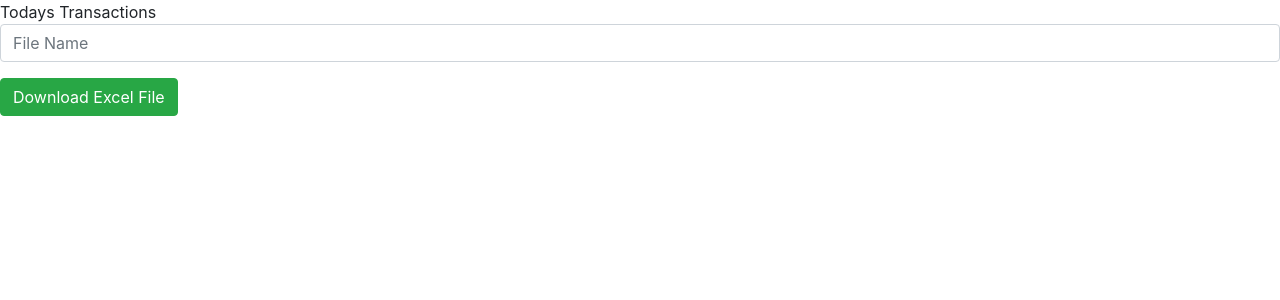
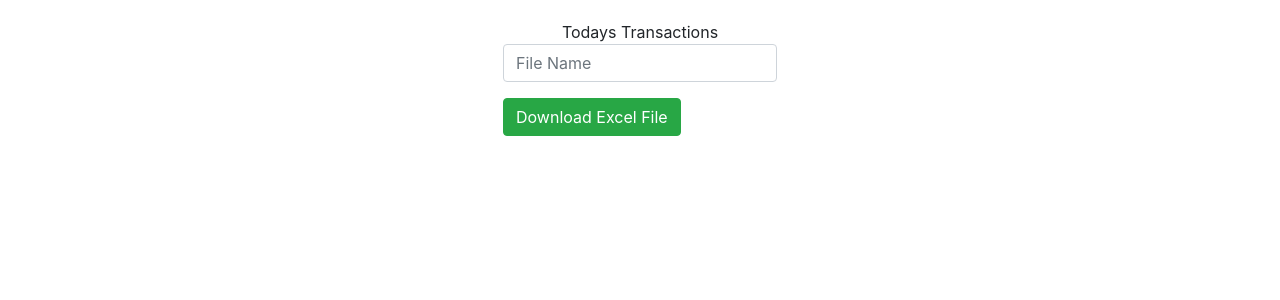
Before and after one commit to subeg7/Redux-with-React.Js, a React (Create React App) app: page / in a window 1280 px wide. Shown: the top 300 px of the page. Built offline with nearby package versions, Linux system fonts and the light colour scheme.

Commit message:
index.css added

```diff
--- /dev/null
+++ b/src/index.css
@@ -0,0 +1,13 @@
+.App{
+  padding-top:20px;
+  display:flex;
+  flex-direction: column;
+  align-items:center;
+
+}
+
+
+.title{
+  text-align: center;
+  font-size: 26px;
+}
--- a/src/index.js
+++ b/src/index.js
@@ -4,6 +4,7 @@ import App from './components/app.jsx';
 import {Provider} from 'react-redux';
 import { createStore } from 'redux';
 import reducer from './reducers';
+import './index.css';
 
 const store = createStore(reducer);
 
```
